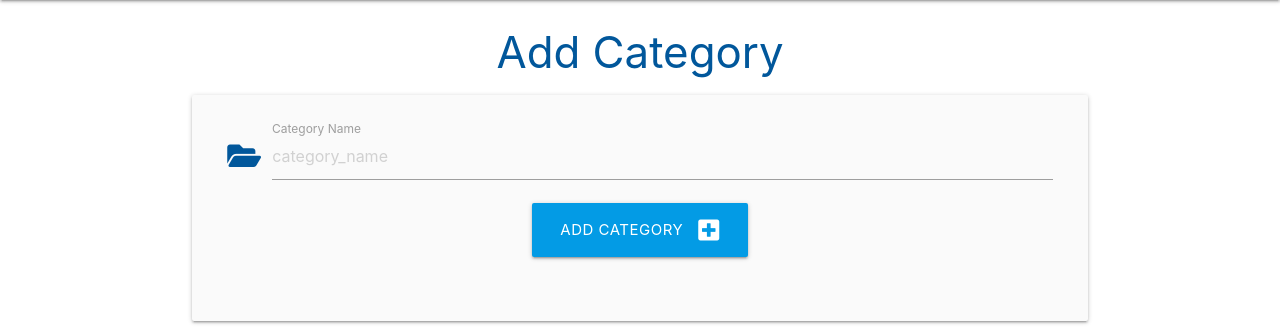
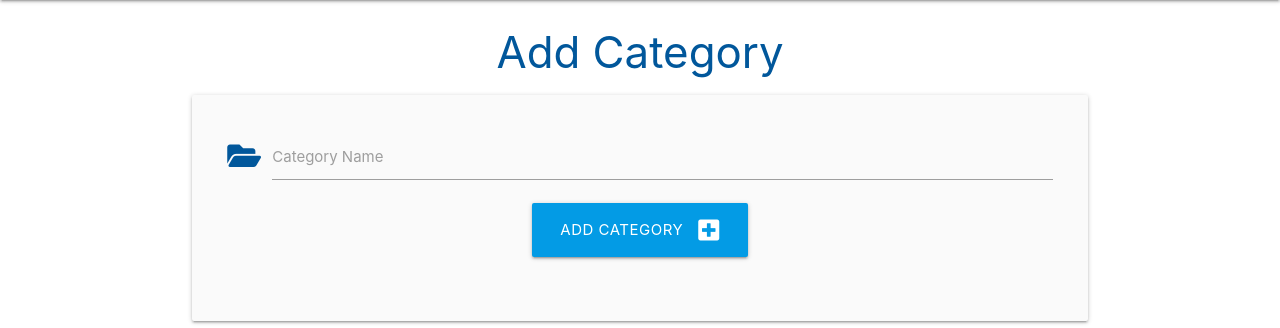
Before and after one commit to carlow78/flask-sqlalch-task-mgr, a Flask app: page /add_category in a window 1280 px wide. Shown: the part 64-392 px from the top of the page. Run offline with Flask 3, Linux system fonts and the light colour scheme.

Commit message:
Video completion

```diff
--- a/taskmanager/routes.py
+++ b/taskmanager/routes.py
@@ -10,7 +10,7 @@ def home():
 def categories():
     return render_template("categories.html")
 
-@app.route("/add_category", methods=['GET', 'POST'])
+@app.route("/add_category", methods=["GET", "POST"])
 def add_category():
     if request.method == "POST":
         category = Category(category_name=request.form.get("category_name"))
--- a/taskmanager/templates/add_category.html
+++ b/taskmanager/templates/add_category.html
@@ -10,7 +10,7 @@
       <div class="row">
         <div class="input-field col s12">
             <i class="fas fa-folder-open prefix light-blue-text text-darken-4"></i>
-          <input placeholder="category_name" id="category_name" minlength="3" maxlength="25" type="text" class="validate">
+          <input id="category_name" name="category_name" minlength="3" maxlength="25" type="text" class="validate">
           <label for="category_name">Category Name</label>
         </div>
         <div class="row">
```
